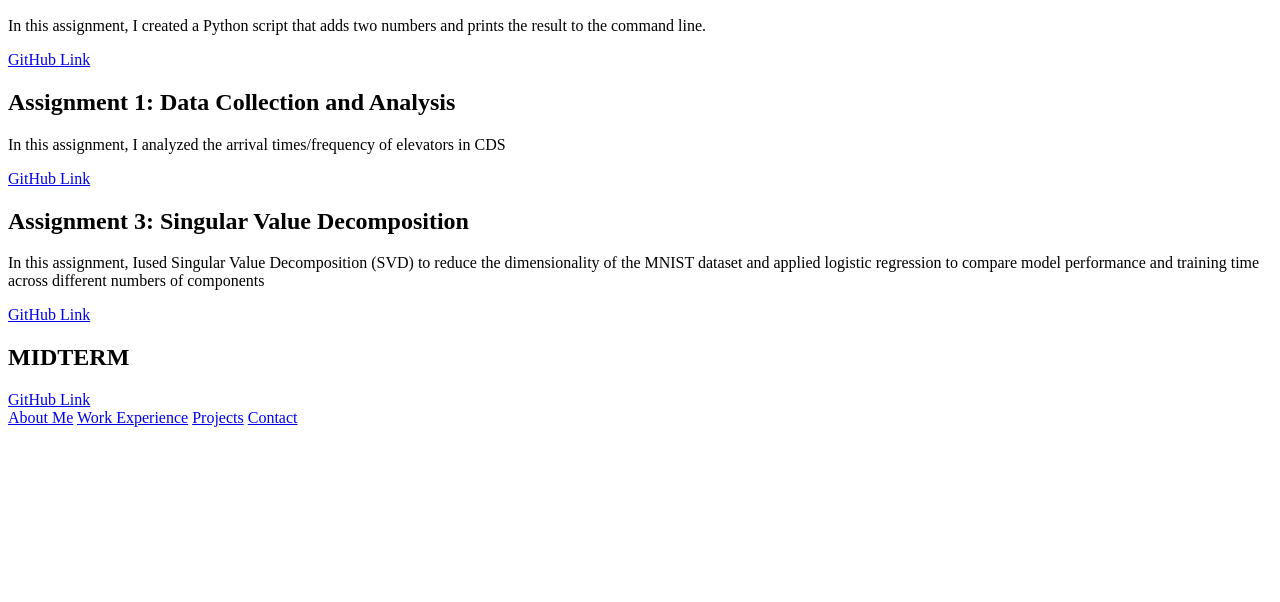
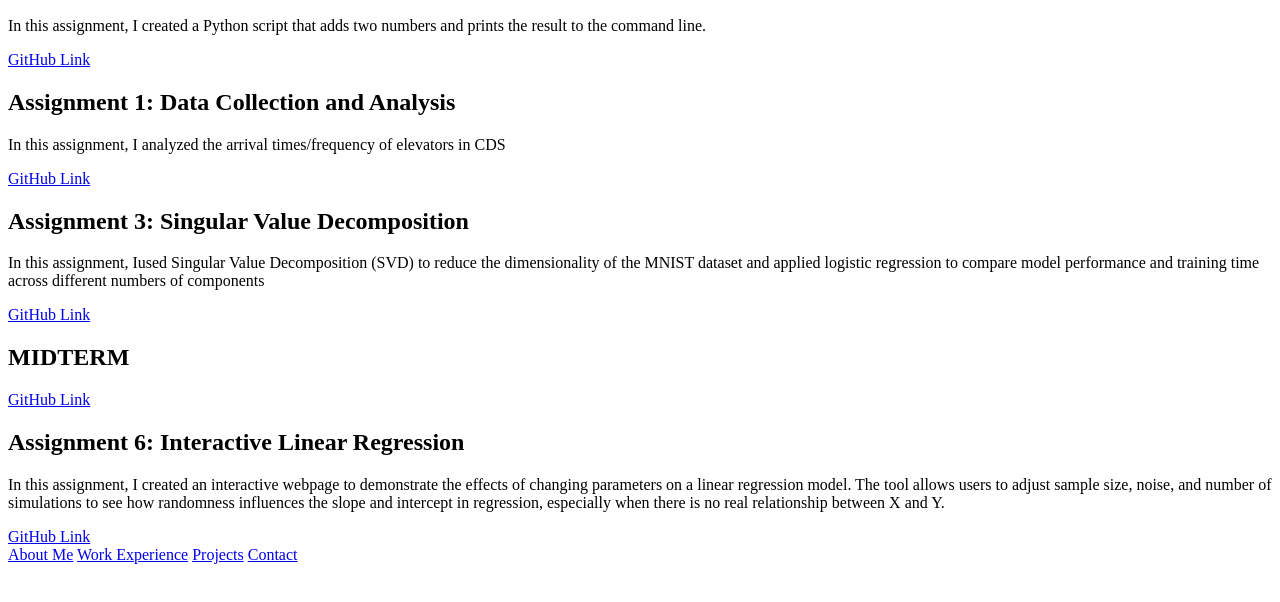
Before and after one commit to gavinpark123/gavinpark123.github.io, a plain HTML site: page assignments.html in a window 1280 px wide. Shown: the part 110-712 px from the top of the page. Drawn offline with Linux system fonts and the light colour scheme.

Commit message:
Add Assignment 6

```diff
--- a/assignments.html
+++ b/assignments.html
@@ -19,6 +19,10 @@
         <a href="https://github.com/gavinpark123/gpark-assignment-3.git" target="_blank">GitHub Link</a>
         <h2>MIDTERM</h2>
         <a href="https://github.com/gavinpark123/CS506Midterm.git" target="_blank">GitHub Link</a>
+        <h2>Assignment 6: Interactive Linear Regression</h2>
+        <p>In this assignment, I created an interactive webpage to demonstrate the effects of changing parameters on a linear regression model. The tool allows users to adjust sample size, noise, and number of simulations to see how randomness influences the slope and intercept in regression, especially when there is no real relationship between X and Y.</p>
+        <a href="https://github.com/gavinpark123/gpark-assignment-6.git" target="_blank">GitHub Link</a>
+
 
     </section>
 
```
